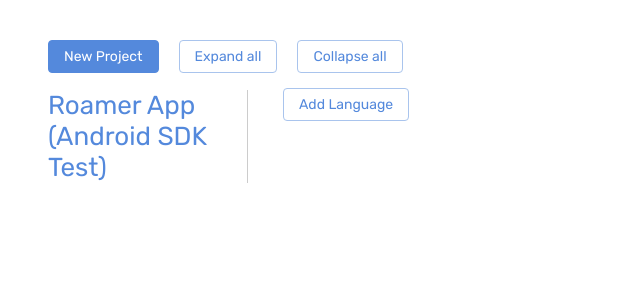
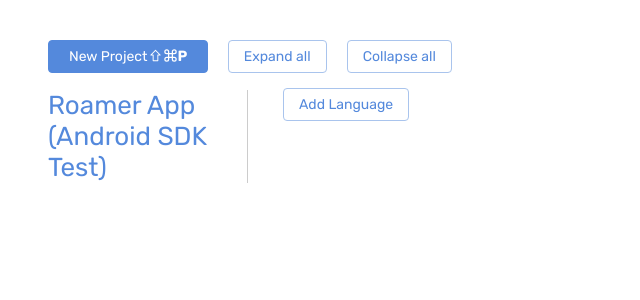
Before and after one commit to ibrahim/languages, a React (Create React App) app: page / in a window 1280 px wide. Shown: the top 300 px of the page, without its empty margins (0-640 px from the left). Built offline with nearby package versions, Linux system fonts and the light colour scheme.

Commit message:
Add styled/ButtonsIcons and 'New project' icons.

```diff
--- a/src/modules/languages/index.tsx
+++ b/src/modules/languages/index.tsx
@@ -1,14 +1,23 @@
 import * as React from 'react';
 import Styled from 'styled-components';
+import {FiCommand} from 'react-icons/fi'
+import {ImShift} from 'react-icons/im'
 import SideBar from './sidebar';
 import LanguagesList from './languages-list';
-import { Button } from './styled';
+import { Button,ButtonIcons } from './styled';
 
 export const LanguagePage = () => {
   return (
     <Container>
       <Buttons>
-        <Button mx="10px" ml="0" px="20" className="primary"> New Project </Button>
+				<Button mx="10px" ml="0px" px="20px" className="primary">
+					<span>New Project </span>
+					<ButtonIcons ml="10" fontSize="15px">
+						<ImShift />
+						<FiCommand />
+						<b>P</b>
+					</ButtonIcons>
+				</Button>
         <Button mx="10px" > Expand all </Button>
         <Button mx="10px" > Collapse all </Button>
       </Buttons>
--- a/src/modules/languages/reducer.ts
+++ b/src/modules/languages/reducer.ts
@@ -22,7 +22,7 @@ const getLanguageList = () : LanguageListItem[] =>
 	list.map(({ name, code }) => ({
 		name,
 		code,
-		progress: Math.floor(Math.random() * 80) + 20,
+		progress: Math.floor(Math.random() * 90) + 10,
 		wordsToDo: Math.floor(Math.random() * 20000),
 		unverified: Math.floor(Math.random() * 12000),
 	}));
@@ -40,7 +40,7 @@ export const LanguageReducer: Reducer<LanguageState, LanguageAction> = (
 		case constants.ADD_LANGUAGE_ATTEMPT:
 			return produce(state, (draft: LanguageState) => {
 				const { languages } = (action as AddLanguageAttemptAction).payload;
-				draft.list = languages
+				draft.list = [...draft.list, ...languages]
 			});
 		case constants.REMOVE_LANGUAGE_ATTEMPT:
 			return produce(state, (draft: LanguageState) => {
--- a/src/modules/languages/styled.tsx
+++ b/src/modules/languages/styled.tsx
@@ -112,12 +112,21 @@ export const Info = Styled.div`
 	}
 `;
 
+export const ButtonIcons = Styled.div<BoxProps>`
+	display:flex;
+	flex-flow:row nowrap;
+	${ SS.space }
+	svg {
+		${ SS.color }
+		${ SS.typography }
+	}
+`
 function progressColor(props:ProgressBarProps):string{
 	const progress = props.progress
 	let color:string;
-	if(progress >= 80 ){
+	if(progress >= 60 ){
 		color = "#5489DC"
-	} else if(progress > 30 && progress < 80) {
+	} else if(progress > 30 && progress < 60) {
 		color = "#FFC500"
 	} else {
 		color = "#DB1F35"
```
